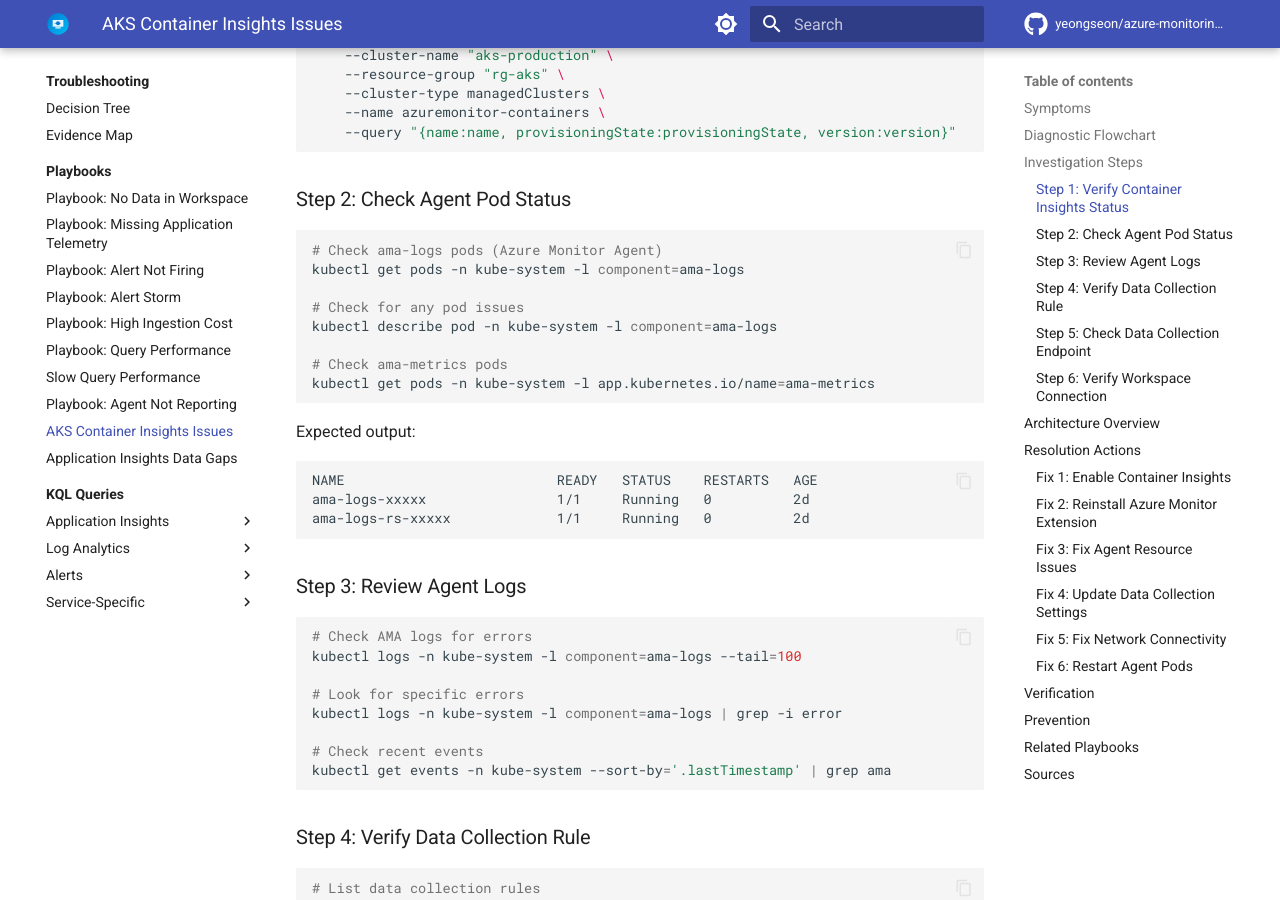
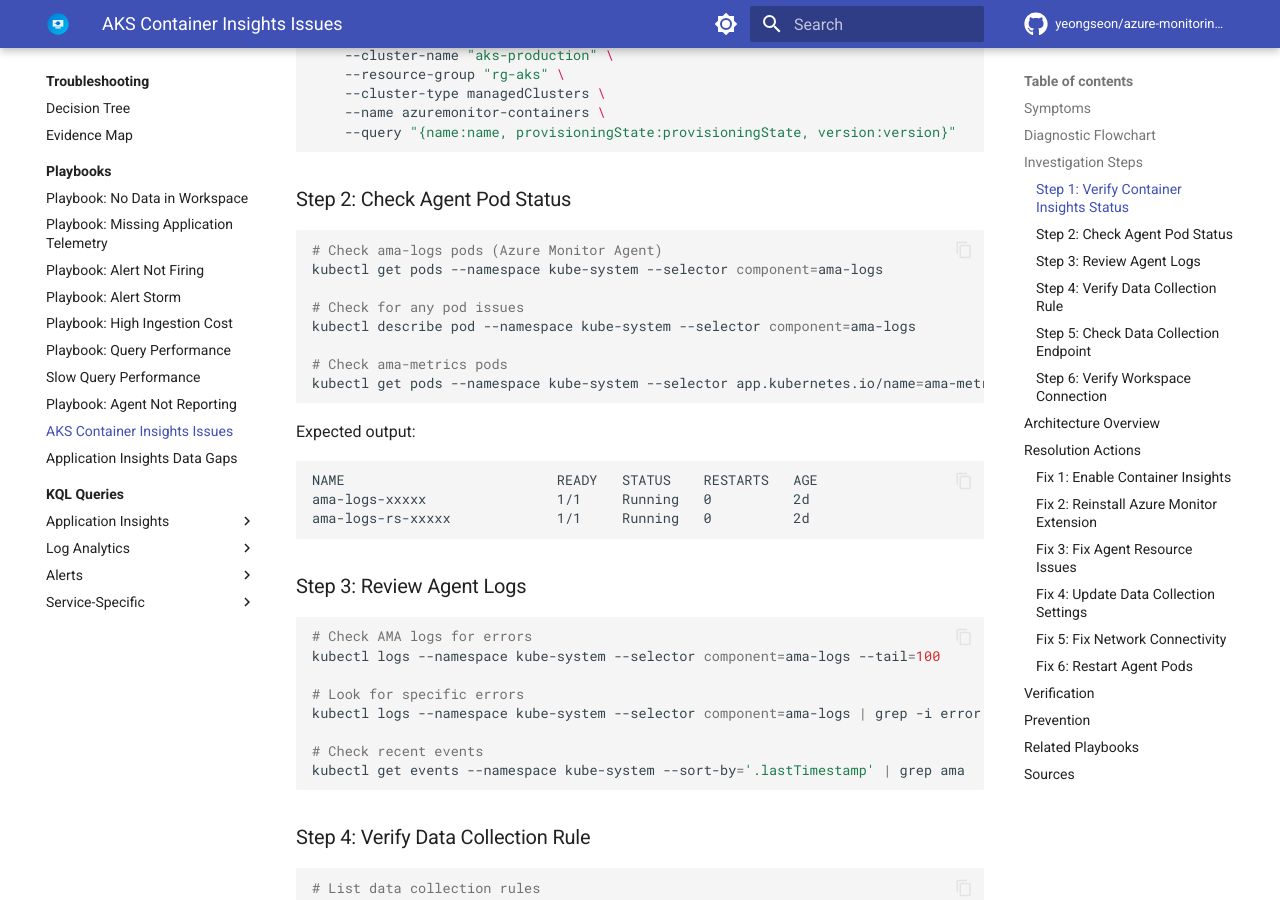
Before and after one commit to yeongseon/azure-monitoring-practical-guide, an MkDocs documentation site: the page built from docs/troubleshooting/playbooks/aks-container-insights-issues.md, in a window 1280 px wide and 900 px high, scrolled down 1395 px. Built offline with MkDocs 1.6.1 and Material for MkDocs 9.7.7, drawn with Linux system fonts in a browser that asks for light colours; comment, search, counter and statistics services are not loaded; some of the changed text lies outside the part shown.

Commit message:
Fix: Convert all CLI short flags to long flags
- aks-container-insights-issues.md: kubectl -n → --namespace, -l → --selector, -o → --output
- curl -v → --verbose
- kubectl run -i --tty → --stdin --tty

Ensures consistent long flag usage across all CLI tools (az, kubectl, curl)

````diff
--- a/docs/troubleshooting/playbooks/aks-container-insights-issues.md
+++ b/docs/troubleshooting/playbooks/aks-container-insights-issues.md
@@ -68,13 +68,13 @@
 
 ```bash
 # Check ama-logs pods (Azure Monitor Agent)
-kubectl get pods -n kube-system -l component=ama-logs
+kubectl get pods --namespace kube-system --selector component=ama-logs
 
 # Check for any pod issues
-kubectl describe pod -n kube-system -l component=ama-logs
+kubectl describe pod --namespace kube-system --selector component=ama-logs
 
 # Check ama-metrics pods
-kubectl get pods -n kube-system -l app.kubernetes.io/name=ama-metrics
+kubectl get pods --namespace kube-system --selector app.kubernetes.io/name=ama-metrics
 ```
 
 Expected output:
@@ -88,13 +88,13 @@
 
 ```bash
 # Check AMA logs for errors
-kubectl logs -n kube-system -l component=ama-logs --tail=100
+kubectl logs --namespace kube-system --selector component=ama-logs --tail=100
 
 # Look for specific errors
-kubectl logs -n kube-system -l component=ama-logs | grep -i error
+kubectl logs --namespace kube-system --selector component=ama-logs | grep -i error
 
 # Check recent events
-kubectl get events -n kube-system --sort-by='.lastTimestamp' | grep ama
+kubectl get events --namespace kube-system --sort-by='.lastTimestamp' | grep ama
 ```
 
 ### Step 4: Verify Data Collection Rule
@@ -207,10 +207,10 @@
 kubectl top nodes
 
 # Check if agent pods are being evicted
-kubectl get events -n kube-system --field-selector reason=Evicted
+kubectl get events --namespace kube-system --field-selector reason=Evicted
 
 # Increase agent resource limits if needed
-kubectl edit daemonset ama-logs -n kube-system
+kubectl edit daemonset ama-logs --namespace kube-system
 ```
 
 ### Fix 4: Update Data Collection Settings
@@ -264,10 +264,10 @@
 
 ```bash
 # Rolling restart of ama-logs
-kubectl rollout restart daemonset ama-logs -n kube-system
+kubectl rollout restart daemonset ama-logs --namespace kube-system
 
 # Check rollout status
-kubectl rollout status daemonset ama-logs -n kube-system
+kubectl rollout status daemonset ama-logs --namespace kube-system
 ```
 
 ## Verification
@@ -292,8 +292,8 @@
 
 ```bash
 # Check agent health
-kubectl get pods -n kube-system -l component=ama-logs -o wide
-kubectl top pods -n kube-system -l component=ama-logs
+kubectl get pods --namespace kube-system --selector component=ama-logs --output wide
+kubectl top pods --namespace kube-system --selector component=ama-logs
 ```
 
 ## Prevention
````
Also changed, not shown: other parts of docs/troubleshooting/playbooks/aks-container-insights-issues.md (+3 -3 lines).
